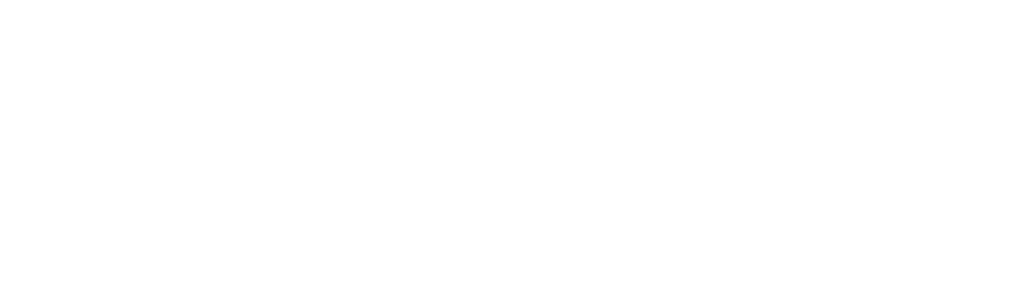
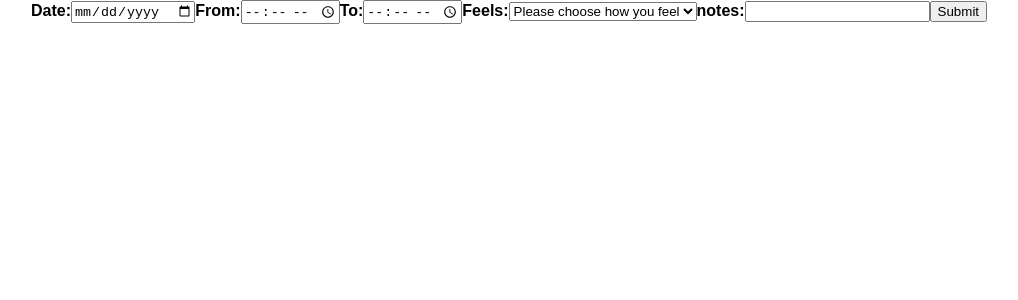
Before and after one commit to Build-Week-Sleep-Tracker-Oct/Front-End, a React (Create React App) app in the folder somnus/: page /sleepentry in a window 1280 px wide. Shown: the top 300 px of the page, without its empty margins (131-1149 px from the left). Built offline with nearby package versions, Linux system fonts and the light colour scheme; sample sign-in values are in the browser's storage; a web font is replaced by a local one.

Commit message:
Functioning post with redux

```diff
--- a/somnus/src/App.js
+++ b/somnus/src/App.js
@@ -7,6 +7,7 @@
 import Login from './components/Login';
 import Tracker from './components/Tracker';
 import PrivateRoute from './components/PrivateRoute';
+import SleepEntry from './components/SleepEntry'
 
 function App() {
   return (
@@ -14,6 +15,7 @@
       <div className="App">
         <Switch>
           <PrivateRoute exact path='/tracker' component={Tracker} />
+          <PrivateRoute exact path='/sleepentry' component={SleepEntry} />
           <Route exact path='/' component={Login} />
           <Route exact path='/signup' component={SignUp} />
         </Switch>
--- a/somnus/src/components/PastSleepData.js
+++ b/somnus/src/components/PastSleepData.js
@@ -6,6 +6,10 @@
         <div>
             <p>{props.item.date}</p>
             <p>{props.item.feels}</p>
+            <p>{props.item.notes}</p>
+            <p>{props.item.timeFrom}</p>
+            <p>{props.item.timeTo}</p>
+
         </div>
     )
 }
--- a/somnus/src/components/SleepEntry.js
+++ b/somnus/src/components/SleepEntry.js
@@ -1,6 +1,8 @@
 import React, {useState} from "react";
+import { connect } from 'react-redux'
+import { postData } from '../actions'
 
-const SleepEntry = () => {
+const SleepEntry = (props) => {
     const [entry, setEntry] = useState({
        date: "",
        timeFrom: "",
@@ -15,17 +17,24 @@
 
     const submitEntry = event => {
         event.preventDefault();
+        props.postData(entry)
+        props.history.push('/tracker')
         //addNewEntry
-        setEntry({date: "", timeFrom: "", timeTo: "", feels: "", notes: ""});
+        // setEntry({date: "", timeFrom: "", timeTo: "", feels: "", notes: ""});
     }
 
     return(
         <form onSubmit={submitEntry}>
             <label htmlFor="date">Date:</label>
             <input name="date" id="date" type="date" placeholder="Date(MM-DD-YYYY)" onChange={changeHandler} value={entry.date} />
-            <label htmlFor="time">Time:</label>
-            <input name="timeFrom" id="timeFrom" type="time" placeholder="From" onChange={changeHandler} value={entry.timeFrom} />
-            <input name="timeTo" id="timeTo" type="time" placeholder="To" onChange={changeHandler} value={entry.timeTo} />
+
+            <label htmlFor="timeFrom">From:</label>
+            <input name="timeFrom" id="timeFrom" type="time" onChange={changeHandler} value={entry.timeFrom} />
+
+            <label htmlFor="timeTo">To:</label>
+            <input name="timeTo" id="timeTo" type="time" onChange={changeHandler} value={entry.timeTo} />
+
+            <label htmlFor="feels">Feels:</label>
             <select name="feels" onChange={changeHandler} value={entry.feels}>
                 <option>Please choose how you feel</option>
                 <option value="😀">😀</option>
@@ -33,10 +42,24 @@
                 <option value="😭">😭</option>
                 <option value="😡">😡</option>
             </select>
+
             <label htmlFor="notes">notes:</label>
             <input name="notes" id="notes" type="text" onChange={changeHandler} value={entry.notes} />
+            <button type="submit">Submit</button>
         </form>
     );
 }
 
-export default SleepEntry;
+const mapStatetoProps = state => {
+    return {
+        data: state.data,
+        isFetching: state.isFetching,
+        isPosting: state.isPosting,
+        error: state.error
+    }
+}
+
+export default connect(
+    mapStatetoProps,
+    { postData }
+)(SleepEntry)
--- a/somnus/src/reducers/index.js
+++ b/somnus/src/reducers/index.js
@@ -39,9 +39,9 @@
                 ...state,
                 isPosting: false,
                 error: '',
-                data: state.data.map(item => {
+                data: state.data.map(item => (
                     [...item, action.payload]
-                })
+                ))
             }
         case POST_FAILURE:
             return {
```
